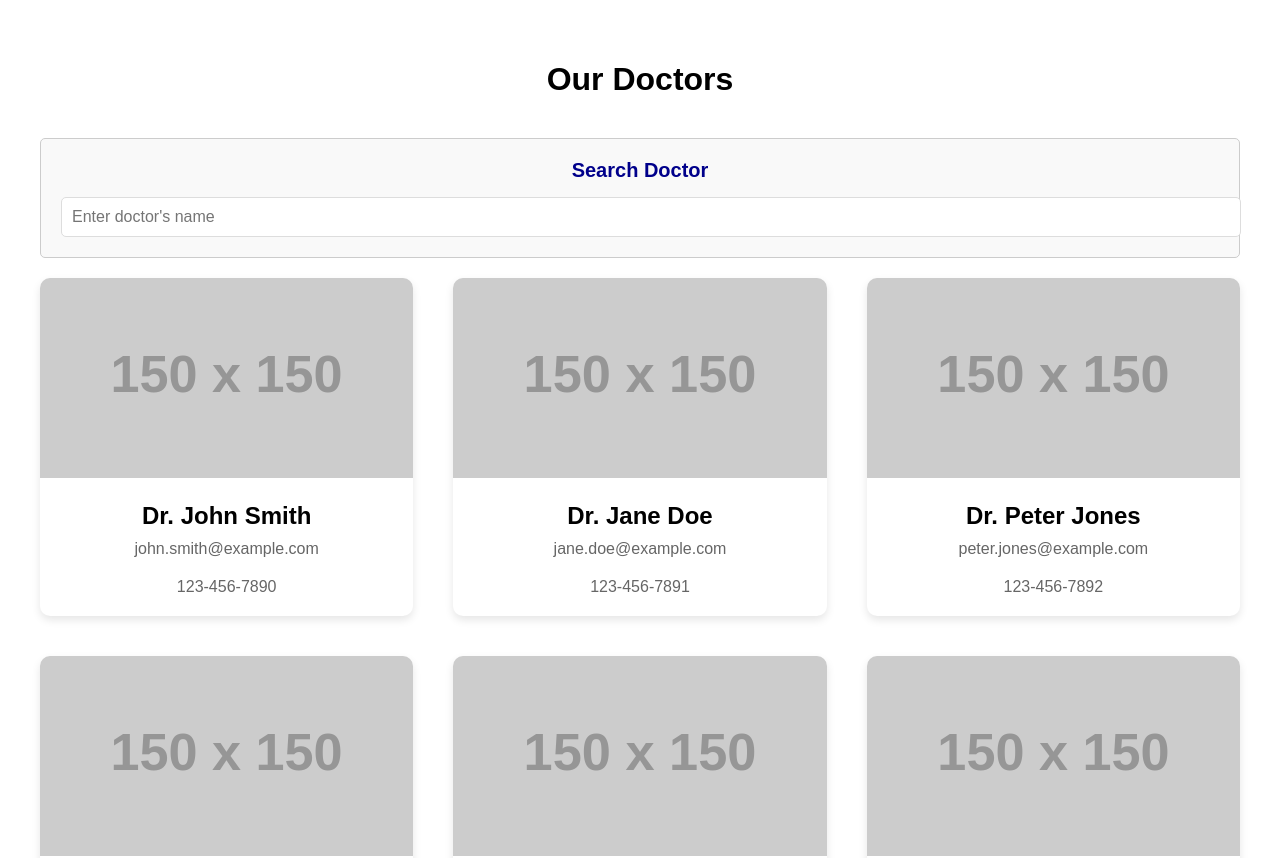
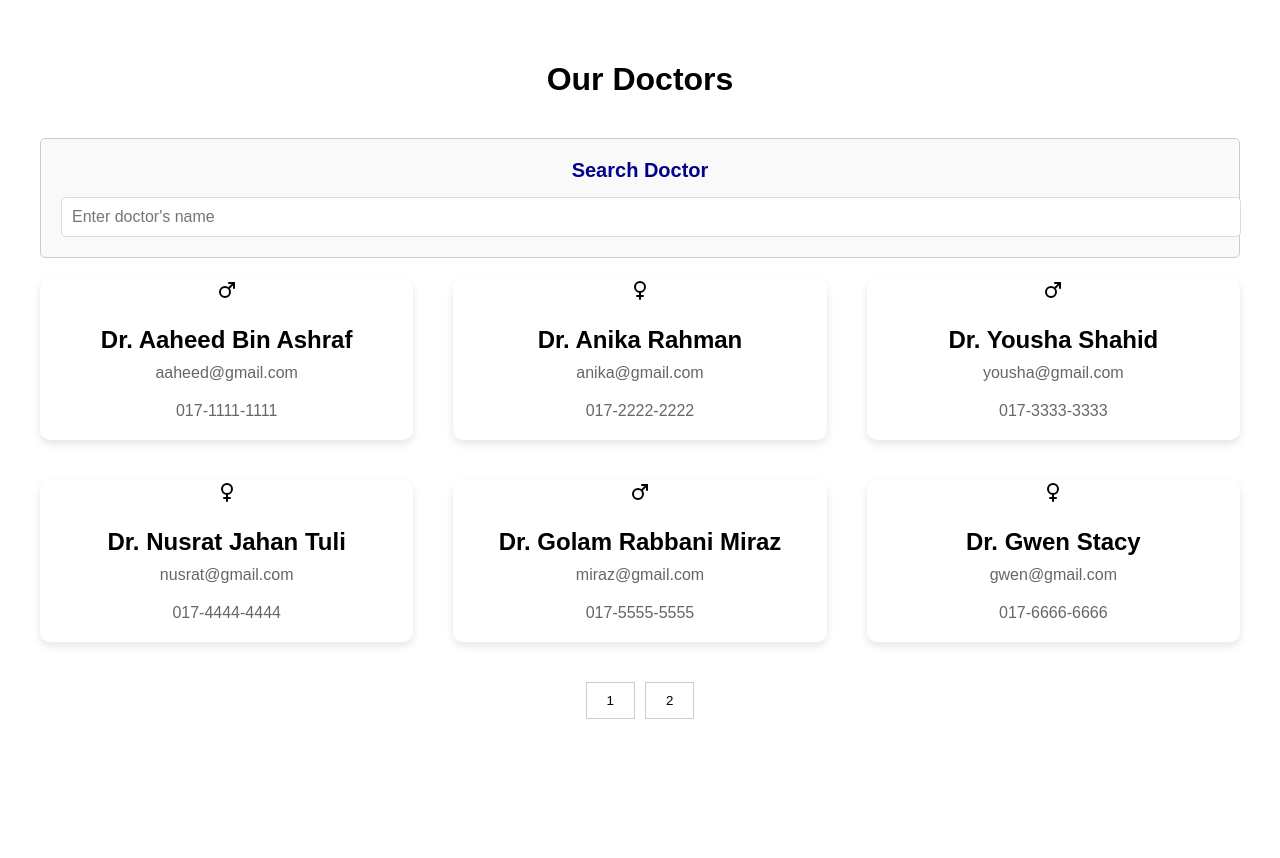
Before and after one commit to 0Aaheed0/Aaheed, a React (Create React App) app: page /doctors in a window 1280 px wide. Shown: the top 858 px of the page. After the commit the page ends 800 px from the top, so only its background shows below. Built offline with nearby package versions, Linux system fonts and the light colour scheme.

Commit message:
Done with Doctor Page

```diff
--- a/src/Doctors.js
+++ b/src/Doctors.js
@@ -1,14 +1,33 @@
 import React, { useState } from 'react';
 import './Doctors.css';
+
+const MaleIcon = () => (
+  <svg xmlns="http://www.w3.org/2000/svg" class="icon icon-tabler icon-tabler-gender-male" width="24" height="24" viewBox="0 0 24 24" stroke-width="2" stroke="currentColor" fill="none" stroke-linecap="round" stroke-linejoin="round">
+   <path stroke="none" d="M0 0h24v24H0z" fill="none"></path>
+   <path d="M10 14m-5 0a5 5 0 1 0 10 0a5 5 0 1 0 -10 0"></path>
+   <path d="M19 5l-5 5"></path>
+   <path d="M19 5h-5"></path>
+   <path d="M19 5v5"></path>
+</svg>
+);
+
+const FemaleIcon = () => (
+  <svg xmlns="http://www.w3.org/2000/svg" class="icon icon-tabler icon-tabler-gender-female" width="24" height="24" viewBox="0 0 24 24" stroke-width="2" stroke="currentColor" fill="none" stroke-linecap="round" stroke-linejoin="round">
+   <path stroke="none" d="M0 0h24v24H0z" fill="none"></path>
+   <path d="M12 9m-5 0a5 5 0 1 0 10 0a5 5 0 1 0 -10 0"></path>
+   <path d="M12 14v7"></path>
+   <path d="M9 18h6"></path>
+</svg>
+);
 
 const doctorsData = [
   {
     id: 1,
-    name: 'Dr. John Smith',
-    email: 'john.smith@example.com',
-    phone: '123-456-7890',
-    image: 'https://via.placeholder.com/150',
-    age: 45,
+    name: 'Dr. Aaheed Bin Ashraf',
+    email: 'aaheed@gmail.com',
+    phone: '017-1111-1111',
+    image: 'male',
+    age: 46,
     education: 'MD, Harvard Medical School',
     hometown: 'Boston, MA',
     gender: 'Male',
@@ -17,10 +36,10 @@ const doctorsData = [
   },
   {
     id: 2,
-    name: 'Dr. Jane Doe',
-    email: 'jane.doe@example.com',
-    phone: '123-456-7891',
-    image: 'https://via.placeholder.com/150',
+    name: 'Dr. Anika Rahman',
+    email: 'anika@gmail.com',
+    phone: '017-2222-2222',
+    image: 'female',
     age: 38,
     education: 'MD, Stanford University',
     hometown: 'Palo Alto, CA',
@@ -30,10 +49,10 @@ const doctorsData = [
   },
   {
     id: 3,
-    name: 'Dr. Peter Jones',
-    email: 'peter.jones@example.com',
-    phone: '123-456-7892',
-    image: 'https://via.placeholder.com/150',
+    name: 'Dr. Yousha Shahid',
+    email: 'yousha@gmail.com',
+    phone: '017-3333-3333',
+    image: 'male',
     age: 50,
     education: 'MD, Yale University',
     hometown: 'New Haven, CT',
@@ -43,10 +62,10 @@ const doctorsData = [
   },
   {
     id: 4,
-    name: 'Dr. Mary Williams',
-    email: 'mary.williams@example.com',
-    phone: '123-456-7893',
-    image: 'https://via.placeholder.com/150',
+    name: 'Dr. Nusrat Jahan Tuli',
+    email: 'nusrat@gmail.com',
+    phone: '017-4444-4444',
+    image: 'female',
     age: 32,
     education: 'MD, Columbia University',
     hometown: 'New York, NY',
@@ -56,10 +75,10 @@ const doctorsData = [
   },
   {
     id: 5,
-    name: 'Dr. David Brown',
-    email: 'david.brown@example.com',
-    phone: '123-456-7894',
-    image: 'https://via.placeholder.com/150',
+    name: 'Dr. Golam Rabbani Miraz',
+    email: 'miraz@gmail.com',
+    phone: '017-5555-5555',
+    image: 'male',
     age: 55,
     education: 'MD, University of Pennsylvania',
     hometown: 'Philadelphia, PA',
@@ -69,10 +88,10 @@ const doctorsData = [
   },
   {
     id: 6,
-    name: 'Dr. Susan Davis',
-    email: 'susan.davis@example.com',
-    phone: '123-456-7895',
-    image: 'https://via.placeholder.com/150',
+    name: 'Dr. Gwen Stacy',
+    email: 'gwen@gmail.com',
+    phone: '017-6666-6666',
+    image: 'female',
     age: 40,
     education: 'MD, Duke University',
     hometown: 'Durham, NC',
@@ -82,10 +101,10 @@ const doctorsData = [
   },
   {
     id: 7,
-    name: 'Dr. Michael Miller',
-    email: 'michael.miller@example.com',
-    phone: '123-456-7896',
-    image: 'https://via.placeholder.com/150',
+    name: 'Dr. Levi Ackerman',
+    email: 'levi@gmail.com',
+    phone: '017-7777-7777',
+    image: 'male',
     age: 48,
     education: 'MD, University of Chicago',
     hometown: 'Chicago, IL',
@@ -95,10 +114,10 @@ const doctorsData = [
   },
   {
     id: 8,
-    name: 'Dr. Linda Wilson',
-    email: 'linda.wilson@example.com',
-    phone: '123-456-7897',
-    image: 'https://via.placeholder.com/150',
+    name: 'Dr. Makima',
+    email: 'makima@gmail.com',
+    phone: '017-8888-8888',
+    image: 'female',
     age: 35,
     education: 'MD, Northwestern University',
     hometown: 'Evanston, IL',
@@ -108,10 +127,10 @@ const doctorsData = [
   },
   {
     id: 9,
-    name: 'Dr. Robert Moore',
-    email: 'robert.moore@example.com',
+    name: 'Dr. Taro Sakamoto',
+    email: 'taro@gmail.com',
     phone: '123-456-7898',
-    image: 'https://via.placeholder.com/150',
+    image: 'male',
     age: 52,
     education: 'MD, UCLA',
     hometown: 'Los Angeles, CA',
@@ -121,10 +140,10 @@ const doctorsData = [
   },
   {
     id: 10,
-    name: 'Dr. Patricia Taylor',
-    email: 'patricia.taylor@example.com',
+    name: 'Dr. Kaori Miyazono',
+    email: 'kaori@gmail.com',
     phone: '123-456-7899',
-    image: 'https://via.placeholder.com/150',
+    image: 'female',
     age: 42,
     education: 'MD, UC Berkeley',
     hometown: 'Berkeley, CA',
@@ -176,7 +195,7 @@ const Doctors = () => {
       <div className="doctor-list">
         {currentDoctors.map(doctor => (
           <div key={doctor.id} className="doctor-card" onClick={() => handleDoctorClick(doctor)}>
-            <img src={doctor.image} alt={doctor.name} />
+            {doctor.gender === 'Male' ? <MaleIcon /> : <FemaleIcon />}
             <h2>{doctor.name}</h2>
             <p>{doctor.email}</p>
             <p>{doctor.phone}</p>
@@ -194,7 +213,7 @@ const Doctors = () => {
       {showSidebar && selectedDoctor && (
         <div className="doctor-details-sidebar">
           <button className="close-sidebar" onClick={handleCloseSidebar}>X</button>
-          <img src={selectedDoctor.image} alt={selectedDoctor.name} />
+          <img src={`https://ui-avatars.com/api/?name=${selectedDoctor.name}&background=random&size=150`} alt={selectedDoctor.name} />
           <h3>{selectedDoctor.name}</h3>
           <p>Email: {selectedDoctor.email}</p>
           <p>Phone: {selectedDoctor.phone}</p>
--- a/src/Service.js
+++ b/src/Service.js
@@ -96,7 +96,10 @@ const Service = () => {
               <option value="Dr-Yousha Shahid">Dr-Yousha Shahid</option>
               <option value="Dr-Golam Rabbani Miraz">Dr-Golam Rabbani Miraz</option>
               <option value="Dr-Nusrat Jahan Tuli">Dr-Nusrat Jahan Tuli</option>
-              <option value="Dr-Steve Rogers">Dr-Steve Rogers</option>
+              <option value="Dr-Levi Ackerman">Dr-Levi Ackerman</option>
+              <option value="Dr-Makima">Dr-Makima</option>
+              <option value="Dr-Taro Sakamoto">Dr-Taro Sakamoto</option>
+              <option value="Dr-Kaori Miyazono">Dr-Kaori Miyazono</option>
             </select>
           </div>
         </div>
```
Also changed, not shown: 1 other file (tests, documents, lock files or other folders).
